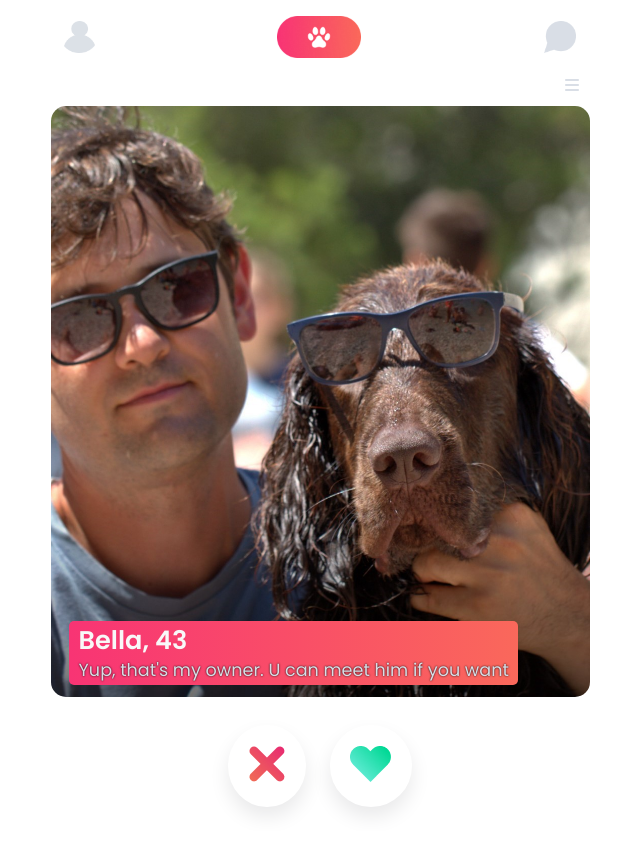
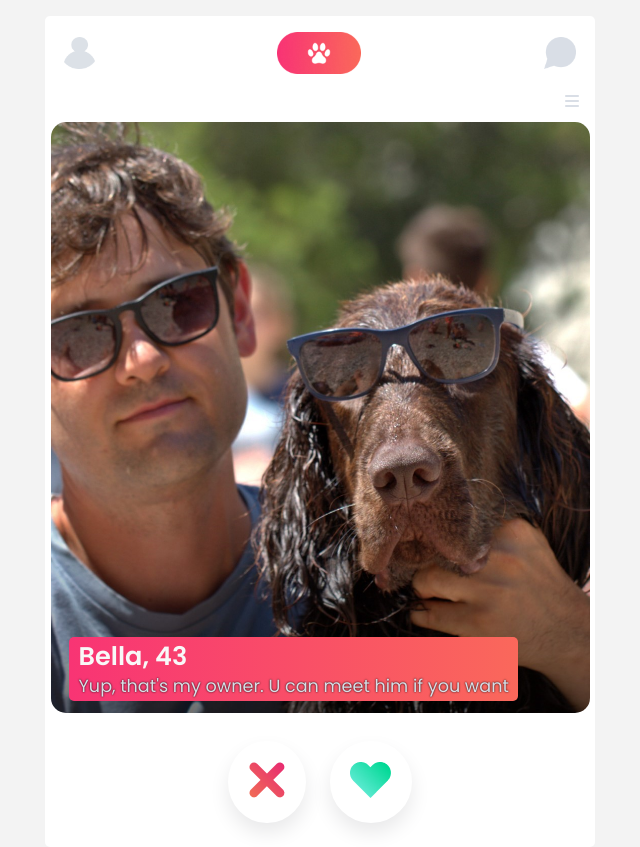
Before and after one commit to saz-im-netz/Tindog, a website built with Vite: page index.html in a window 1280 px wide. Shown: the whole page, without its empty margins (320-960 px from the left). Built offline with nearby package versions, Linux system fonts and the light colour scheme.

Commit message:
coloring

```diff
--- a/style.css
+++ b/style.css
@@ -10,6 +10,7 @@
     display: flex;
     flex-direction: column;
     align-items: center;
+    background-color: #f3f3f3;
 }
 
 
@@ -58,16 +59,22 @@
 main{
     display: flex;
     align-items: center;
+    background-color: #ffffff;
 }
 header{
     justify-content: space-between;
     padding: 1em 1.2em;
+    margin-top: 1em;
+    border-top-left-radius: 5px;
+    border-top-right-radius: 5px;
 }
 
 main{
     flex-direction: column;
     position: relative;
     padding-top: 2em;
+    border-bottom-left-radius: 5px;
+    border-bottom-right-radius: 5px;
 }
 
 .container{
```
